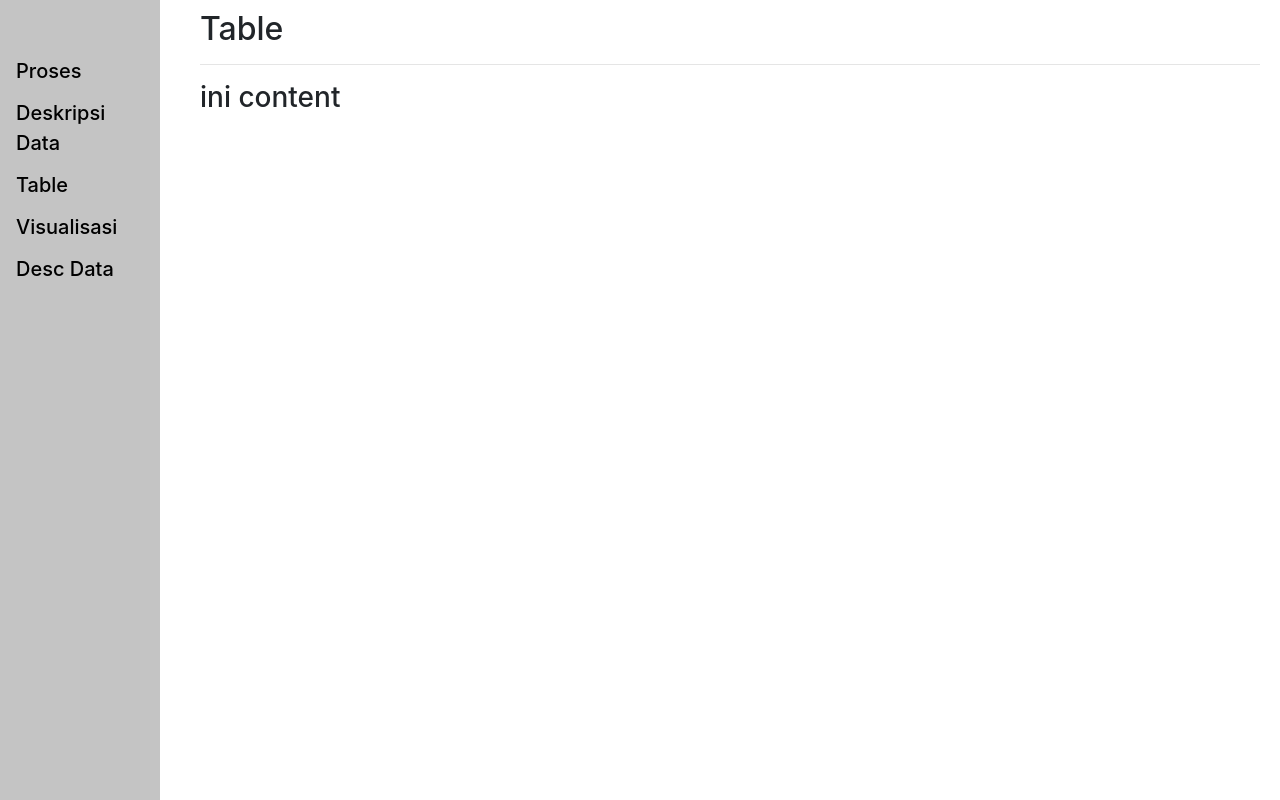
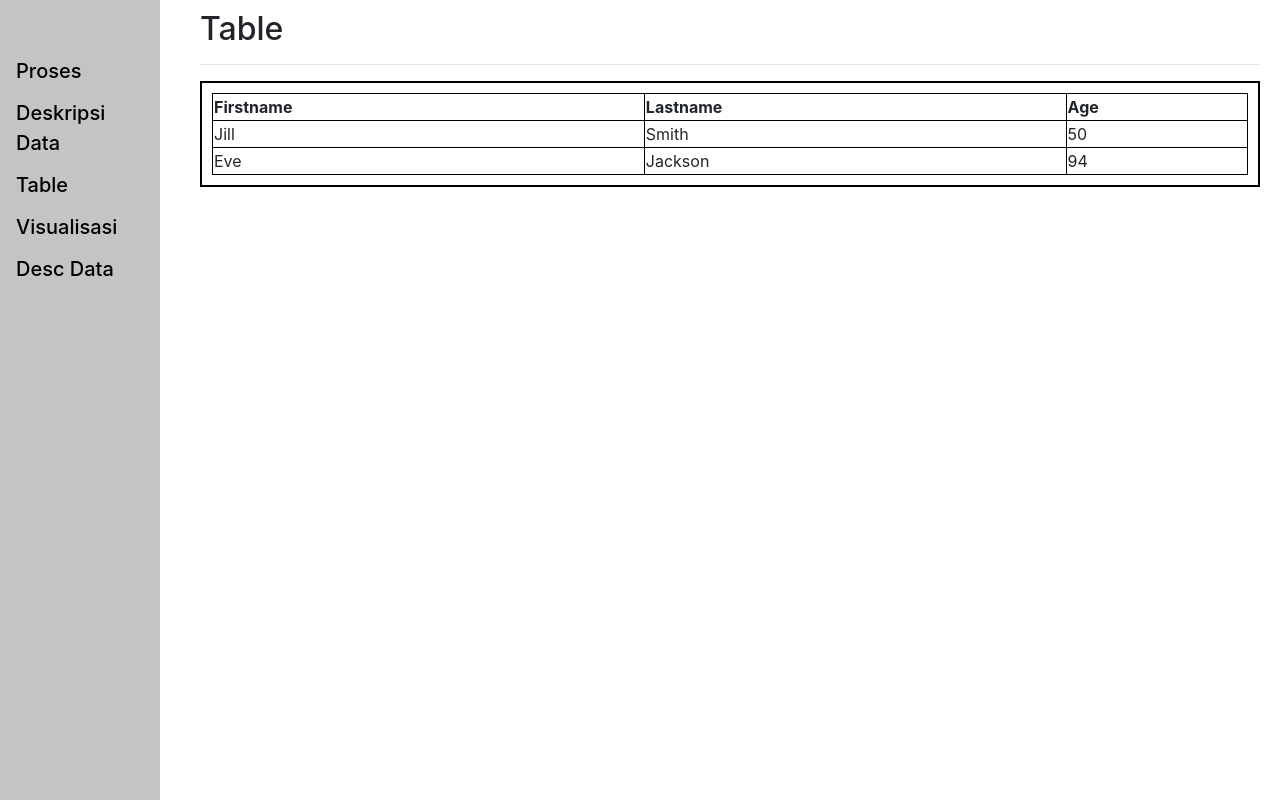
Before and after one commit to DaffaFauzan/KNN, a Django app: page /table in a window 1280 px wide. Run offline with Django 3.2, Linux system fonts and the light colour scheme; some libraries are stand-ins or nearby versions.

Commit message:
table layouting

```diff
--- a/damin/project/templates/project/table.html
+++ b/damin/project/templates/project/table.html
@@ -32,6 +32,15 @@
 			padding: 10px 20px;
 		}
 
+		.content{
+			border: black 2px solid;
+			padding: 10px 10px 10px 10px;
+		}
+
+		table, th, td {
+			border: 1px solid black;
+		}
+
 
 	</style>
     <title>{% block title %}Project Damin{% endblock %}</title>
@@ -52,8 +61,26 @@
     {% block content %}
     <div class="main">
         <h2>Table</h2>
-        <hr>
-        <h3>ini content</h3>
+		<hr>
+		<div class="content">
+			<table style="width:100%">
+				<tr>
+					<th>Firstname</th>
+					<th>Lastname</th>
+					<th>Age</th>
+				</tr>
+				<tr>
+					<td>Jill</td>
+					<td>Smith</td>
+					<td>50</td>
+				</tr>
+				<tr>
+					<td>Eve</td>
+					<td>Jackson</td>
+					<td>94</td>
+				</tr>
+			</table>
+		</div>
     </div>
 	{% endblock %}
 
```
